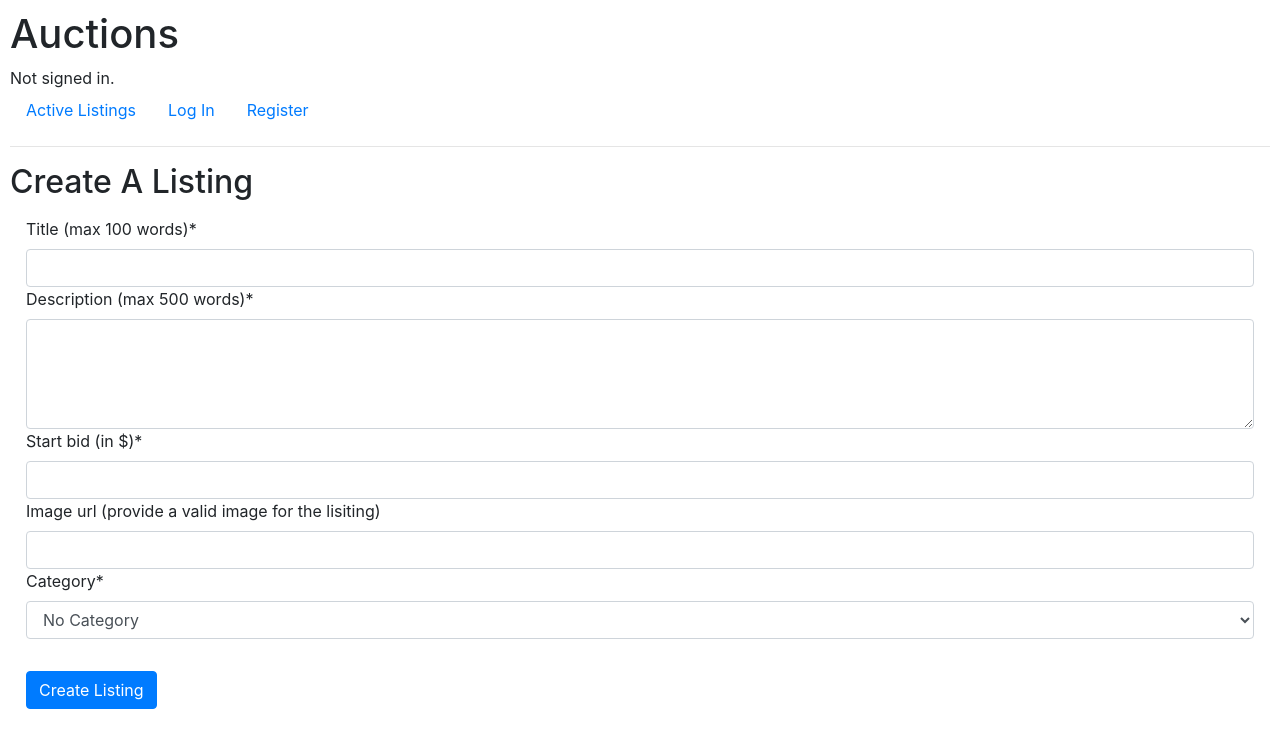
After one commit to mdyousufniaz/project2-cs50w, a Django app: page /create_listing in a window 1280 px wide. The commit adds this page. Shown: the top 748 px of the page. Run offline with Django 3.2, Linux system fonts and the light colour scheme; some libraries are stand-ins or nearby versions.

Commit message:
add create-listing & profile

```diff
--- a/commerce/auctions/models.py
+++ b/commerce/auctions/models.py
@@ -1,6 +1,60 @@
 from django.contrib.auth.models import AbstractUser
 from django.db import models
 
+class User(AbstractUser):
+    watchlist = models.ForeignKey('Listing', null=True, on_delete=models.CASCADE)
 
-class User(AbstractUser):
-    pass
+    def __str__(self):
+        return f"Id: {self.id}, Username: {self.username}, Email: {self.email}"
+
+class Bid(models.Model):
+    bidder = models.OneToOneField(User, on_delete=models.CASCADE)
+    amount = models.FloatField()
+
+    def __str__(self):
+        return f"Id: {self.id}, Bidder: {self.bidder.username}, Amount: ${self.amount}"
+
+class Comment(models.Model):
+    commenter = models.OneToOneField(User, on_delete=models.CASCADE)
+    text = models.CharField(max_length=500, blank=True)
+
+    def __str__(self):
+        return f"Id: {self.id}, Commenter: {self.commenter.username}, Text: {self.text}"
+
+class Listing(models.Model):
+    CATEGORIES = (
+        "No Category",
+        "Fashion",
+        "Toys",
+        "Electronics",
+        "Home",
+        "Other"
+    )
+
+    CATEGORIES = ((category, category) for category in CATEGORIES)
+
+    title = models.CharField(max_length=100)
+    description = models.TextField(max_length=500)
+    start_bid = models.FloatField()
+    image_url = models.URLField(max_length=300, blank=True)
+    is_active = models.BooleanField(default=True)
+    bids = models.ForeignKey(Bid, null=True, on_delete=models.CASCADE)
+    comments = models.ForeignKey(Comment, null=True, on_delete=models.CASCADE)
+    category = models.CharField(choices=CATEGORIES, default="No Category", max_length=50)
+    owner = models.ForeignKey(User, on_delete=models.CASCADE)
+    creation_time = models.DateTimeField(auto_now_add=True)
+
+    def __str__(self):
+        return (
+            f"Id: {self.id}, "
+            f"Title: {self.title}, "
+            f"Description: {self.description}, "
+            f"Start Bid: ${self.start_bid}, "
+            f"Image URL: {self.image_url}, "
+            f"Is Active: {self.is_active}, "
+            f"Bids: {self.bids}, "
+            f"Comments: {self.comments}, "
+            f"Category: {self.category}, "
+            f"Owner: {self.owner.username}, "
+            f"Creation Time: {self.creation_time}"
+        )
--- /dev/null
+++ b/commerce/auctions/templates/auctions/create_listing.html
@@ -0,0 +1,17 @@
+{% extends "auctions/layout.html" %}
+
+{% block title %}Create A Listing{% endblock %}
+
+{% block body %}
+    <h2 class="mb-3">Create A Listing</h2>
+
+    <form action="{% url 'create_listing' %}" method="post">
+        {% csrf_token %}
+        <div class="m-3">
+            {{ form }}
+        </div>
+    <input class="btn btn-primary m-3" type="submit" value="Create Listing">
+
+    </form>
+
+{% endblock %}
--- a/commerce/auctions/templates/auctions/layout.html
+++ b/commerce/auctions/templates/auctions/layout.html
@@ -21,9 +21,23 @@
                 <a class="nav-link" href="{% url 'index' %}">Active Listings</a>
             </li>
             {% if user.is_authenticated %}
-                <li class="nav-item">
-                    <a class="nav-link" href="{% url 'logout' %}">Log Out</a>
-                </li>
+                <ul class="nav">
+                    <li class="nav-item">
+                        <a class="nav-link" href="{% url 'categories' %}">Categories</a>
+                    </li>
+                    <li class="nav-item">
+                        <a class="nav-link" href="{% url 'watchlist' %}">Watchlist</a>
+                    </li>
+                    <li class="nav-item">
+                        <a class="nav-link" href="{% url 'create_listing' %}">Create Listing</a>
+                    </li>
+                    <li class="nav-item">
+                        <a class="nav-link" href="{% url 'profile' %}">My Profile</a>
+                    </li>
+                    <li class="nav-item">
+                        <a class="nav-link" href="{% url 'logout' %}">Logout</a>
+                    </li>
+                </ul>
             {% else %}
                 <li class="nav-item">
                     <a class="nav-link" href="{% url 'login' %}">Log In</a>
--- a/commerce/auctions/urls.py
+++ b/commerce/auctions/urls.py
@@ -6,5 +6,9 @@ urlpatterns = [
     path("", views.index, name="index"),
     path("login", views.login_view, name="login"),
     path("logout", views.logout_view, name="logout"),
-    path("register", views.register, name="register")
+    path("register", views.register, name="register"),
+    path("categories", views.categories, name="categories"),
+    path("watchlist", views.watchlist, name="watchlist"),
+    path("create_listing", views.create_listing, name="create_listing"),
+    path("profile", views.profile_view, name="profile")
 ]
--- /dev/null
+++ b/commerce/auctions/util.py
@@ -0,0 +1,38 @@
+from django import forms
+from .models import Listing, User
+
+class ListingForm(forms.ModelForm):
+    class Meta:
+        model = Listing
+        exclude = ["bids", "comments", "creation_time", "is_active", "owner"]
+        widgets = {
+            "title": forms.TextInput(attrs={"class": "form-control"}),
+            "description": forms.Textarea(attrs={"class": "form-control", "rows": 4}),
+            "start_bid": forms.NumberInput(attrs={"class": "form-control"}),
+            "image_url": forms.URLInput(attrs={"class": "form-control"}),
+            "category": forms.Select(attrs={"class": "form-control"}),
+        }
+
+    def __init__(self, *args, **kwargs):
+        super().__init__(*args, **kwargs)
+        self.fields["title"].label = self.fields["title"].label + f" (max {self.fields['title'].max_length} words)"
+        self.fields["description"].label = self.fields["description"].label + f" (max {self.fields['description'].max_length} words)"
+        self.fields["start_bid"].label = self.fields["start_bid"].label + " (in $)"
+        self.fields["image_url"].label = self.fields["image_url"].label + f" (provide a valid image for the lisiting)"
+
+        required_fields = ["title", "description", "start_bid", "category"]
+        for field_name in required_fields:
+            self.fields[field_name].required = True
+
+        for field_name, field in self.fields.items():
+            field.label_suffix = "*" if field.required else ""
+            field.widget.attrs['label_class'] = 'form-label'
+
+class ListingFilter(forms.Form):
+    CHOICES = [
+        ('all', 'All'),
+        ('active', 'Active'),
+        ('inactive', 'Inactive'),
+    ]
+
+    filter_option = forms.ChoiceField(choices=CHOICES, initial='all', widget=forms.Select)
--- a/commerce/auctions/views.py
+++ b/commerce/auctions/views.py
@@ -4,7 +4,9 @@ from django.http import HttpResponse, HttpResponseRedirect
 from django.shortcuts import render
 from django.urls import reverse
 
-from .models import User
+from .models import User, Listing
+
+from .util import ListingForm, ListingFilter
 
 
 def index(request):
@@ -61,3 +63,43 @@ def register(request):
         return HttpResponseRedirect(reverse("index"))
     else:
         return render(request, "auctions/register.html")
+
+def categories(request):
+    pass
+
+def watchlist(request):
+    pass
+
+def create_listing(request):
+    if request.method == "POST":
+        form = ListingForm(request.POST)
+        if form.is_valid():
+            title = form.cleaned_data["title"]
+            description = form.cleaned_data["description"]
+            start_bid = form.cleaned_data["start_bid"]
+            image_url = form.cleaned_data["image_url"]
+            category = form.cleaned_data["category"]
+            Listing.objects.all().delete()
+            listing = Listing(title=title, description=description, start_bid=start_bid, image_url=image_url, category=category, owner=request.user)
+            #listing.save()
+            print(listing)
+
+
+            return HttpResponseRedirect(reverse("index"))
+    return render(request, "auctions/create_listing.html",{
+        "form": ListingForm()
+    })
+
+def profile_view(request):
+    if request.method == "POST":
+        form = ListingFilter(request.POST)
+        if form.is_valid():
+            print(form.cleaned_data["filter_option"])
+            return render(request, "auctions/profile.html", {
+            "listing_filter": ListingFilter()
+        })
+        else:
+            pass
+    return render(request, "auctions/profile.html", {
+        "listing_filter": ListingFilter()
+    })
--- a/commerce/commerce/settings.py
+++ b/commerce/commerce/settings.py
@@ -127,3 +127,5 @@ CSRF_TRUSTED_ORIGINS = [
     'https://solid-space-zebra-4jgwj44x664hjj69.github.dev-8000.preview.app.github.dev',
     'https://localhost:8000'
 ]
+
+DEFAULT_AUTO_FIELD = 'django.db.models.SmallAutoField'
```
Also changed, not shown: commerce/auctions/templates/auctions/profile.html (added, +29 -0 lines), commerce/auctions/migrations/0002_bid_comment_listing_user_watchlist.py (added), commerce/db.sqlite3.
